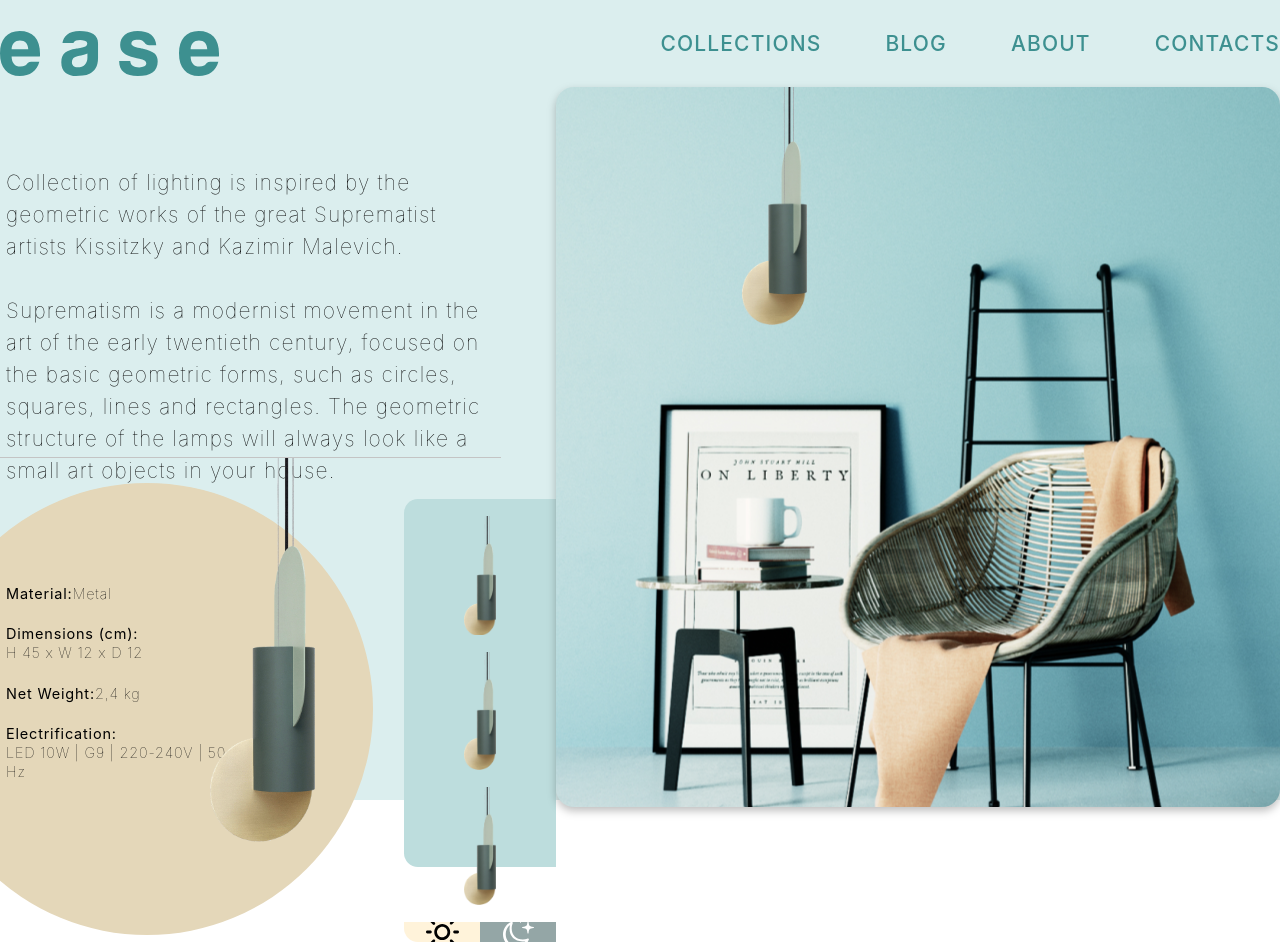
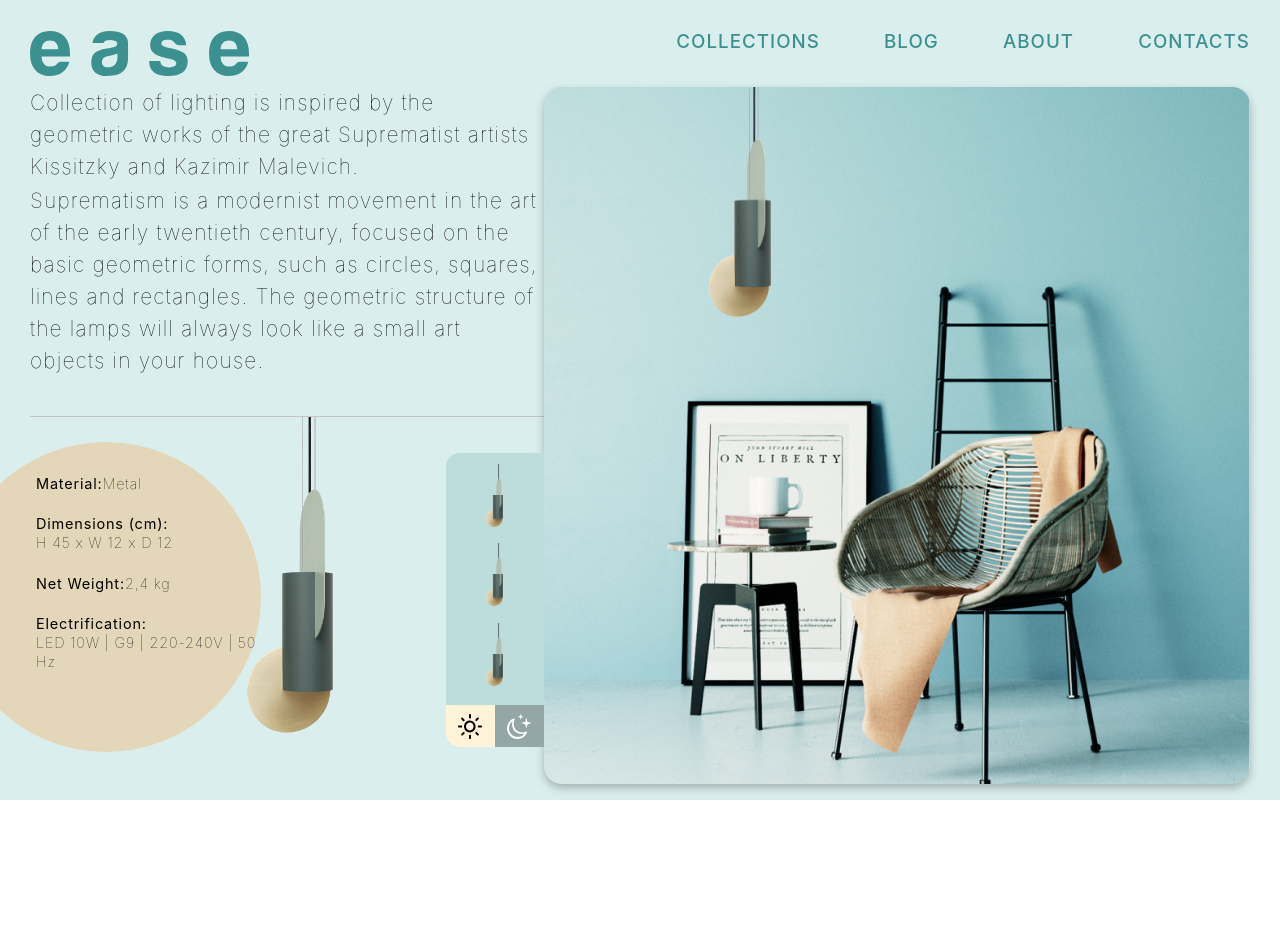
Before and after one commit to VladimirZaigraev/lampshop, a React (Create React App) app: page / in a window 1280 px wide. After the commit the page ends 800 px from the top, so only its background shows below. Built offline with nearby package versions, Linux system fonts and the light colour scheme.

Commit message:
fix adaptive style

```diff
--- a/src/components/Main/Main.sass
+++ b/src/components/Main/Main.sass
@@ -1,57 +1,77 @@
 @import '../../mixins/mixins.sass'
+
+// ((100vw — [min vw width]px) / ([max vw width] — [min vw width])) = ((100vw — 500px) / (1920–500)))
 
 .main__wrapper
   display: flex
-  padding-top: 10px
-
+  padding: 10px 0 10px 0
+  // max-height: 1200px
 .description
-  width: 45%
+  // width: 45%
+  flex: 1 0 11em
+  display: flex
+  flex-direction: column
   &__info
-    padding: 80px 0 0 6px
-    width: 89%
-    height: 34.5%
+    flex: 1 0 auto
+    padding-top: calc(4px + ((80 - 4) * ((100vh - 900px) / (1200 - 900))))
+    padding-right: calc(5px + ((68 - 5) * ((100vh - 800px) / (1200 - 800))))
+    min-height: 41.5%
     border-bottom: 1px solid #C4C4C4
   &__text
     @include font-size-info
+    display: inline-block
     font-style: normal
-    margin: 0 0 32px 0
+    margin: 0
+    margin-bottom: calc(2px + ((29 - 2) * ((100vh - 800px) / (1200 - 800))))
     font-weight: 100
     line-height: 32px
+    // width: 89%
     letter-spacing: 0.055em
     color: #000000
 
 .image
+  flex: 1 0 23em
   box-sizing: border-box
-  width: 58%
-  height: 90vh
+  height: calc(600px + ((1087 - 600) * ((100vh - 700px) / (1200 - 700))))
+  max-height: 1087px
   background-image: url('../../img/img_bg.jpg')
   background-repeat: no-repeat
   background-position: center center
-  // background-size: 100% auto
+  background-size: cover
   border-radius: 18px
   filter: drop-shadow(0px 4px 4px rgba(0, 0, 0, 0.25))
-  padding-left: 14.5%
+  padding-left: 13.5%
+  z-index: 0
   &__lamp
     height: 33%
+    max-height: 360px
     width: auto
 
 .product
+  flex: 1 0 auto
+  // height: 58%
+  // height: 34.5vh
   display: flex
   justify-content: space-between
   &__box
     position: relative
     display: flex
+    height: 100%
   &__image
     width: auto
-    height: 48vh
-    z-index: 100
+    height: 100%
+    max-height: 580px
+    z-index: 50
     margin-left: -20px
+    height: calc(250px + ((580 - 250) * ((100vh - 700px) / (1200 - 700))))
 
 .product__box::before
   position: absolute
   content: ''
-  width: 452px
-  height: 452px
+  // width: 452px
+  // height: 452px
+  width: calc(270px + ((452 - 250) * ((100vh - 700px) / (1200 - 700))))
+  height: calc(270px + ((452 - 250) * ((100vh - 700px) / (1200 - 700))))
   border-radius: 50%
   background-color: #E4D7B9
   top: 25px
@@ -59,17 +79,21 @@
   z-index: 0
 
 .characteristics
-  padding-top: 31%
-  position: relative
+  display: flex
+  flex-direction: column
+  justify-content: center
   box-sizing: border-box
   padding-left: 6px
   width: 57%
-  // margin-right: 9px
+  z-index: 50
+  height: 100%
+  padding-bottom: calc(10px + ((135 - 10) * ((100vh - 700px) / (1200 - 700))))
   &__item
     display: flex
     align-items: center
     flex-wrap: wrap
     margin-bottom: 21px
+    // height: 100%
   &__span
     @include font-size-span-paragraph
     font-style: normal
@@ -88,25 +112,32 @@
     letter-spacing: 0.055em
 
 .menu
-  height: 46vh
-  width: 168px
+  height: calc(100px + ((554 - 100) * ((100vh - 500px) / (1200 - 500))))
+  max-height: 544px
+  // width: 168px
+  width: calc(50px + ((168 - 50) * ((100vh - 500px) / (1200 - 500))))
+  max-width: 168px
   background-color: #BDDDDD
   border-radius: 14px 0px 0px 14px
-  margin-top: 41px
+  margin-top: 7%
   box-sizing: border-box
   display: flex
   flex-direction: column
   justify-content: space-between
-
+  z-index: 50
 .navbar
   display: flex
   flex-direction: column
   justify-content: space-between
-  padding: 17px
+  padding: 11%
+  height: 100%
   &__item
-    margin-bottom: 17px
+    margin-bottom: 11%
     position: relative
     width: 100%
+    height: calc(25px + ((133 - 25) * ((100vh - 500px) / (1200 - 500))))
+    max-height: 133px
+    flex: 1 0 auto
   &__item::after
     content: ""
     display: block
@@ -118,6 +149,7 @@
     position: absolute
     width: 100%
     height: 100%
+    min-height: 20px
     border-radius: 14px
     // width: 133px
     // height: 131px
@@ -125,14 +157,16 @@
     background-image: url('../../img/lamp.png')
     background-repeat: no-repeat
     background-position: top
-    background-size: contain
+    // background-size: contain
+    background-size: auto 89%
     background-color: inherit
     &:hover
       background-color: #CDE6E6
 
 .switch
   width: 100%
-  height: 76px
+  // height: 20%
+  height: 72px
   &__button
     width: 50%
     height: 100%
@@ -142,8 +176,10 @@
     background-image: url('../../img/sun.svg')
     background-repeat: no-repeat
     background-position: center center
+    background-size: 50%
   &__night
     background-color: #94A6A6
     background-image: url('../../img/moon.svg')
     background-repeat: no-repeat
     background-position: center center
+    background-size: 50%
--- a/src/components/Navigation/Navigation.jsx
+++ b/src/components/Navigation/Navigation.jsx
@@ -64,7 +64,7 @@ export const Navigation = () => {
           <div className="navigation-mobile">
             <div className="navigation-mobile__burger-btn burger-btn" onClick={() => setMenuActive(!menuActive)}>
               <span className="burger-btn__span"></span>
-              <div className={menuActive ? " mobile-menu__overlay_active" : "mobile-menu__overlay"} />
+              <div className={menuActive ? " mobile-menu__overlay_active mobile-menu__overlay" : "mobile-menu__overlay"} />
               <div className={menuActive ? "navigation-mobile__menu mobile-menu mobile-menu_active" : "navigation-mobile__menu mobile-menu"} onClick={() => setMenuActive(!menuActive)}>
                 <div className="mobile-menu__content">
                   <ul className="mobile-menu__list list">
--- a/src/components/Navigation/Navigation.sass
+++ b/src/components/Navigation/Navigation.sass
@@ -23,7 +23,7 @@
 .navigation-mobile
   display: flex
   flex-direction: column
-
+  z-index: 1000
 .burger-btn
   width: 28px
   height: 28px
@@ -65,7 +65,7 @@
   transition: all 0.5s
   &__overlay
     position: fixed
-    background-color: rgba(0, 0, 0, 0.3)
+    background-color: rgba(255,255,255, 0.5)
     left: 0
     bottom: 0
     right: 0
--- a/src/index.sass
+++ b/src/index.sass
@@ -1,5 +1,8 @@
 @import './vendor/normalize.sass'
 @import './vendor/fonts.sass'
+
+*
+  box-sizing: border-box
 
 body
   margin: 0
@@ -22,7 +25,8 @@ code
   box-sizing: border-box
 
 .container
-  max-width: 1540px
+  max-width: 1600px
+  padding: 0 30px 0 30px
   margin: 0 auto
 .link
   text-decoration: none
--- a/src/mixins/mixins.sass
+++ b/src/mixins/mixins.sass
@@ -7,10 +7,12 @@
   @return calc( #{$k} * 100vw + #{$b} )
 
 @mixin font-size-nav
-  font-size: calcFluidFontSize(12, 24, 320, 1600)
+  font-size: calcFluidFontSize(12, 21, 320, 1600)
 
 @mixin font-size-span-paragraph
   font-size: calcFluidFontSize(10, 16, 320, 1600)
 
 @mixin font-size-info
   font-size: calcFluidFontSize(12, 24, 320, 1600)
+
+  // calc(100px + ((554 - 100) * ((100vh - 500px) / (1200 - 500))))
```
Also changed, not shown: src/img/img_bg.jpg.
